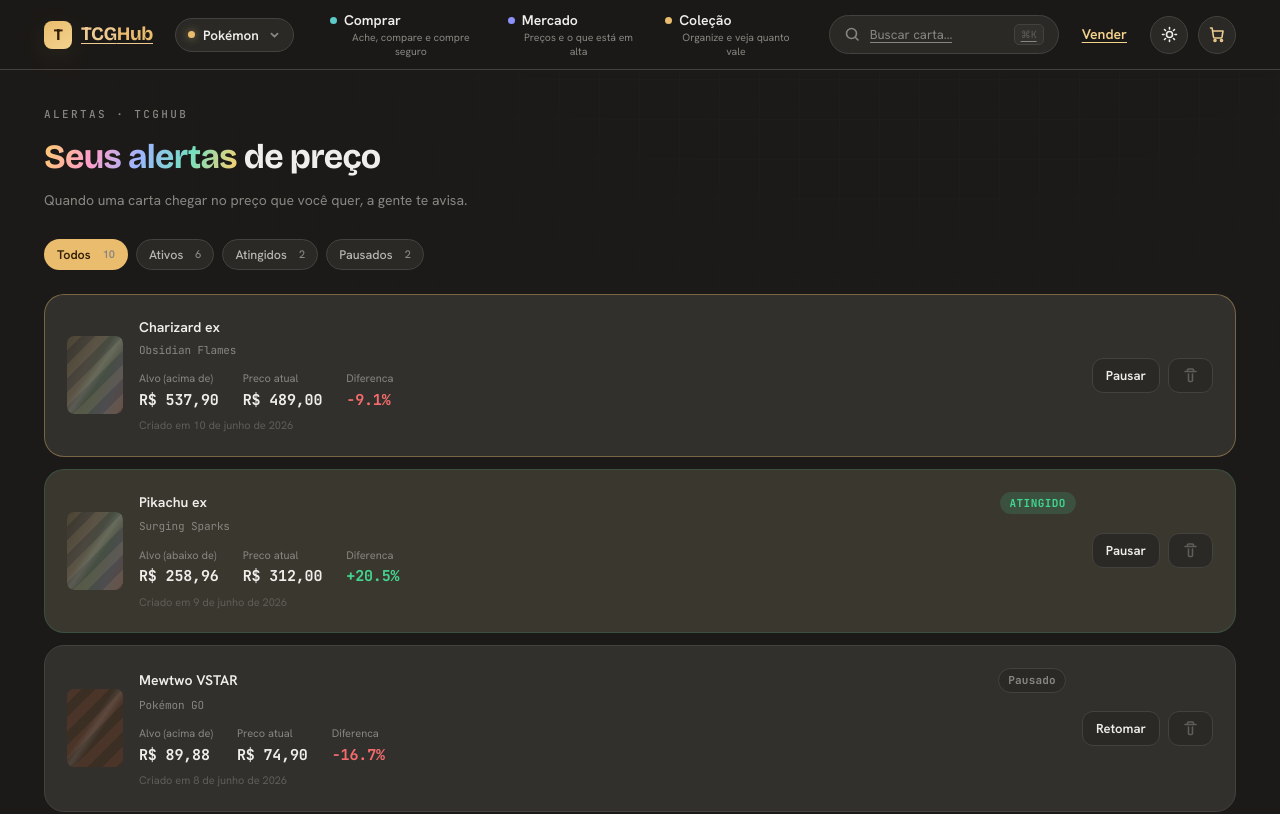
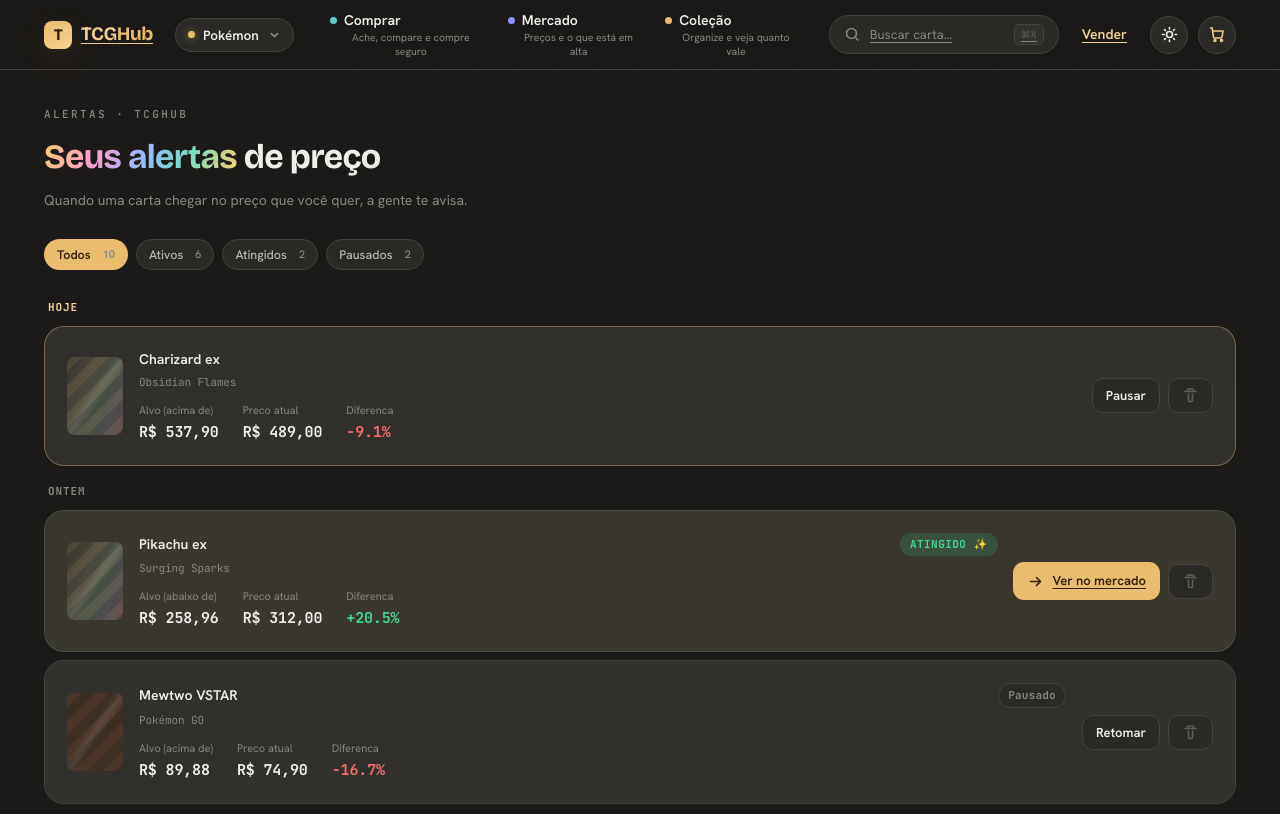
Before and after one commit to fernandafaria/tcghub, a Next.js app: page /alertas in a window 1280 px wide. Shown: the top 814 px of the page. Built offline with nearby package versions, Linux system fonts and the light colour scheme.

Commit message:
feat: mercado cards visuais com cores TCG + alertas agrupados por data + animação celebração ATINGIDO

```diff
--- a/src/app/alertas/page.tsx
+++ b/src/app/alertas/page.tsx
@@ -1,6 +1,7 @@
 "use client";
 
 import { useState } from "react";
+import Link from "next/link";
 import { CARDS } from "@/data";
 import { fmt, fmt0, TrendTag } from "@/components/ui";
 import { IconBell, IconTrash, IconUp, IconDown, IconArrow } from "@/components/icons";
@@ -22,6 +23,19 @@
 function gerarAlertasMock(): AlertaItem[] {
   const pool = CARDS.slice(0, 10);
   const statuses: AlertaItem["status"][] = ["ativo", "atingido", "pausado", "ativo", "ativo", "atingido", "ativo", "pausado", "ativo", "ativo"];
+  // Distribute across "Hoje", "Ontem", and "Esta semana" for grouping
+  const dates = [
+    "16 de junho de 2026",  // hoje
+    "15 de junho de 2026",  // ontem
+    "15 de junho de 2026",  // ontem
+    "14 de junho de 2026",  // esta semana
+    "13 de junho de 2026",  // esta semana
+    "12 de junho de 2026",  // esta semana
+    "10 de junho de 2026",  // esta semana
+    "10 de junho de 2026",  // esta semana
+    "8 de junho de 2026",   // esta semana
+    "5 de junho de 2026",   // esta semana
+  ];
   return pool.map((c, i) => {
     const dir = i % 2 === 0 ? "acima" : "abaixo";
     const target = dir === "acima" ? c.base * (1.1 + i * 0.05) : c.base * (0.85 - i * 0.02);
@@ -35,10 +49,31 @@
       targetPrice: Math.round(target * 100) / 100,
       currentPrice: c.base,
       status: statuses[i],
-      createdAt: `${10 - i} de junho de 2026`,
+      createdAt: dates[i],
       direction: dir,
     };
   });
+}
+
+// ─── Date grouping ─────────────────────────────────────────────────────────
+
+type DateGroup = "Hoje" | "Ontem" | "Esta semana";
+
+function getDateGroup(dateStr: string): DateGroup {
+  if (dateStr.includes("16 de junho")) return "Hoje";
+  if (dateStr.includes("15 de junho")) return "Ontem";
+  return "Esta semana";
+}
+
+function groupByDate(alerts: AlertaItem[]): Map<DateGroup, AlertaItem[]> {
+  const map = new Map<DateGroup, AlertaItem[]>();
+  map.set("Hoje", []);
+  map.set("Ontem", []);
+  map.set("Esta semana", []);
+  for (const a of alerts) {
+    map.get(getDateGroup(a.createdAt))!.push(a);
+  }
+  return map;
 }
 
 export default function AlertasPage() {
@@ -50,6 +85,8 @@
     if (filtro === "todos") return true;
     return a.status === filtro;
   });
+
+  const grouped = groupByDate(filtered);
 
   const togglePause = (id: string) => {
     setAlerts((prev) =>
@@ -113,10 +150,30 @@
           ))}
         </div>
 
-        {/* Alert list */}
+        {/* Alert list — grouped by date */}
         {filtered.length > 0 ? (
           <div className="col gap-12" style={{ marginBottom: 40 }}>
-            {filtered.map((a) => {
+            {(["Hoje", "Ontem", "Esta semana"] as DateGroup[]).map((group) => {
+              const items = grouped.get(group);
+              if (!items || items.length === 0) return null;
+              return (
+                <div key={group} className="col" style={{ gap: 8 }}>
+                  {/* Date header — Monzo-style */}
+                  <div style={{ padding: "0 4px" }}>
+                    <span
+                      className="mono"
+                      style={{
+                        fontSize: 11,
+                        fontWeight: 600,
+                        color: group === "Hoje" ? "var(--gold-2)" : "var(--muted)",
+                        textTransform: "uppercase",
+                        letterSpacing: "0.08em",
+                      }}
+                    >
+                      {group}
+                    </span>
+                  </div>
+                  {items.map((a) => {
                     const diff = a.currentPrice - a.targetPrice;
                     const diffPct = a.targetPrice > 0 ? (diff / a.targetPrice) * 100 : 0;
                     const isReached = a.status === "atingido";
@@ -153,16 +210,15 @@
                               {/* Status badge */}
                               {isReached && (
                                 <span
-                            className="tag tag-up"
+                                  className="tag tag-up celebrate-badge"
                                   style={{
                                     fontSize: 11,
                                     padding: "3px 10px",
                                     fontWeight: 700,
                                     letterSpacing: "0.04em",
-                              animation: "pulse 2s infinite",
                                   }}
                                 >
-                            ATINGIDO
+                                  ATINGIDO ✨
                                 </span>
                               )}
                               {a.status === "pausado" && (
@@ -209,14 +265,15 @@
                                 </span>
                               </div>
                             </div>
-
-                      <span style={{ fontSize: 11, color: "var(--faint)", marginTop: 2 }}>
-                        Criado em {formatDate(a.createdAt)}
-                      </span>
                           </div>
 
                           {/* Actions */}
                           <div className="row center" style={{ gap: 8, flexShrink: 0 }}>
+                            {isReached ? (
+                              <Link href={`/carta/${a.cardId}`} className="btn btn-gold btn-sm">
+                                <IconArrow /> Ver no mercado
+                              </Link>
+                            ) : (
                               <button
                                 className="btn btn-ghost btn-sm"
                                 onClick={() => togglePause(a.id)}
@@ -224,6 +281,7 @@
                               >
                                 {a.status === "pausado" ? "Retomar" : "Pausar"}
                               </button>
+                            )}
                             {confirmDelete === a.id ? (
                               <div className="row center" style={{ gap: 6 }}>
                                 <button
@@ -233,10 +291,7 @@
                                 >
                                   Confirmar
                                 </button>
-                          <button
-                            className="btn btn-ghost btn-sm"
-                            onClick={() => setConfirmDelete(null)}
-                          >
+                                <button className="btn btn-ghost btn-sm" onClick={() => setConfirmDelete(null)}>
                                   Cancelar
                                 </button>
                               </div>
@@ -252,6 +307,9 @@
                             )}
                           </div>
                         </div>
+                      </div>
+                    );
+                  })}
                 </div>
               );
             })}
--- a/src/app/globals.css
+++ b/src/app/globals.css
@@ -516,6 +516,21 @@
 .deckline .dqbtn { width: 22px; height: 22px; border-radius: 6px; background: var(--surface); border: 1px solid var(--border); color: var(--text-2); font-family: var(--fmono); font-weight: 700; display: grid; place-items: center; font-size: 13px; }
 .deckline .dqbtn:hover { border-color: var(--border-2); }
 
+/* animated celebration badge (Alerta ATINGIDO, milestones) */
+.celebrate-badge {
+  animation: celebrate 2s ease-in-out infinite;
+}
+@keyframes celebrate {
+  0%, 100% {
+    box-shadow: 0 0 0 0 color-mix(in oklch, var(--up) 50%, transparent);
+    transform: scale(1);
+  }
+  50% {
+    box-shadow: 0 0 0 8px color-mix(in oklch, var(--up) 0%, transparent);
+    transform: scale(1.04);
+  }
+}
+
 /* responsive */
 @media (max-width: 1080px) {
   .nav-links { display: none; }
```
Also changed, not shown: src/app/mercado/page.tsx (+53 -9 lines). Lines whose indentation alone changed are shown as unchanged.
